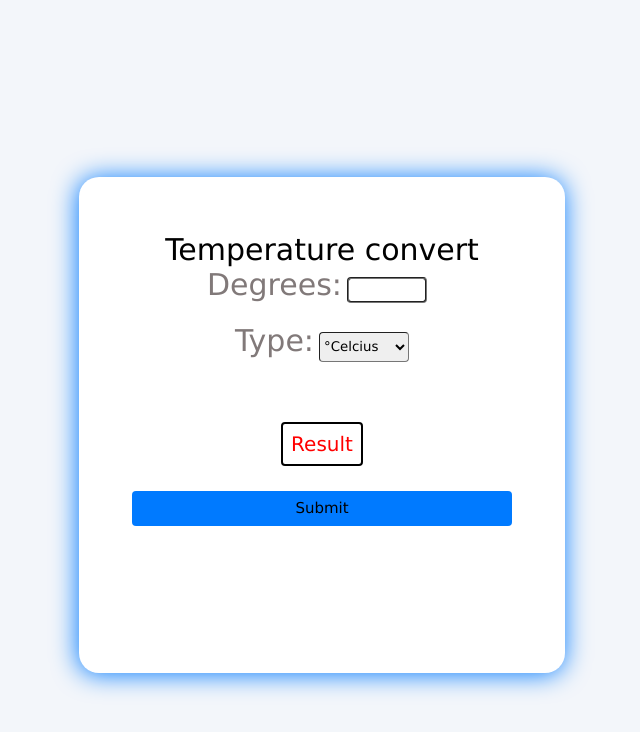
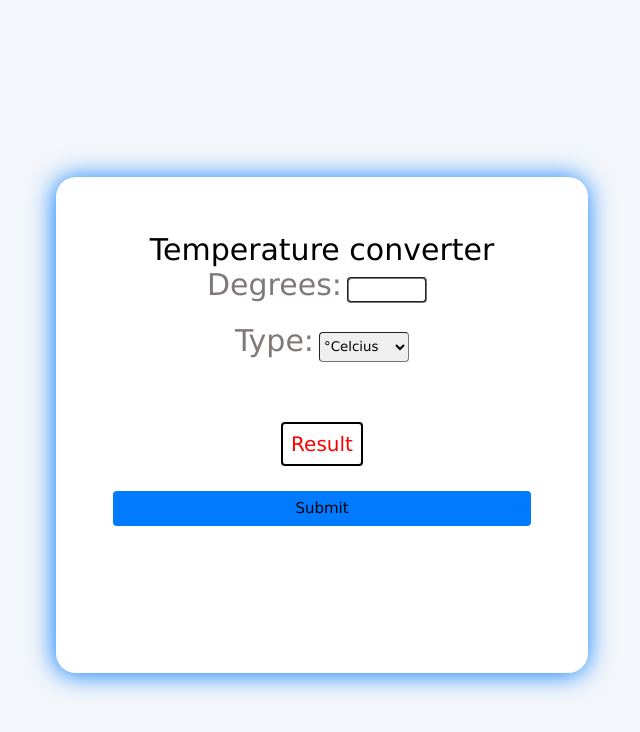
Before and after one commit to Vishawjeetsingh0/OIBSIP, a plain HTML site: page 𝒐𝒊𝒃𝒔𝒊𝒑_𝒕𝒂𝒔𝒌𝒏𝒐 .3/index.html in a window 1280 px wide. Shown: the whole page, without its empty margins (318-958 px from the left). Drawn offline with Linux system fonts and the light colour scheme.

Commit message:
Update index.html

```diff
--- a/𝒐𝒊𝒃𝒔𝒊𝒑_𝒕𝒂𝒔𝒌𝒏𝒐 .3/index.html
+++ b/𝒐𝒊𝒃𝒔𝒊𝒑_𝒕𝒂𝒔𝒌𝒏𝒐 .3/index.html
@@ -11,7 +11,7 @@
 
     <form id="tempCalc" onsubmit="calculateTemp(); return false">
 
-        <label id="text-1">Temperature convert</label>
+        <label id="text-1">Temperature converter</label>
         <br/>
 
         <label class="degree text-2" for="number">Degrees:</label>
```
